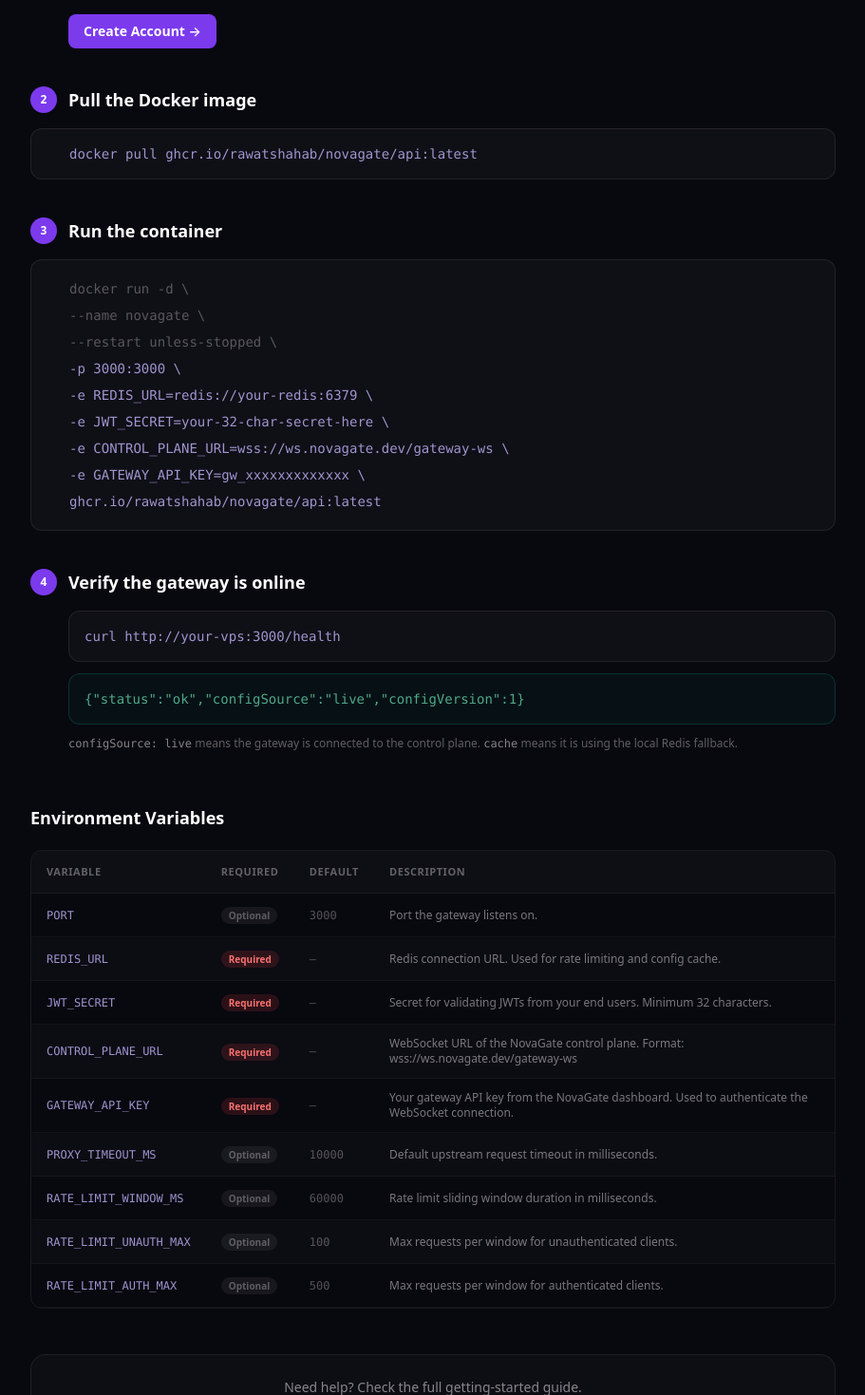
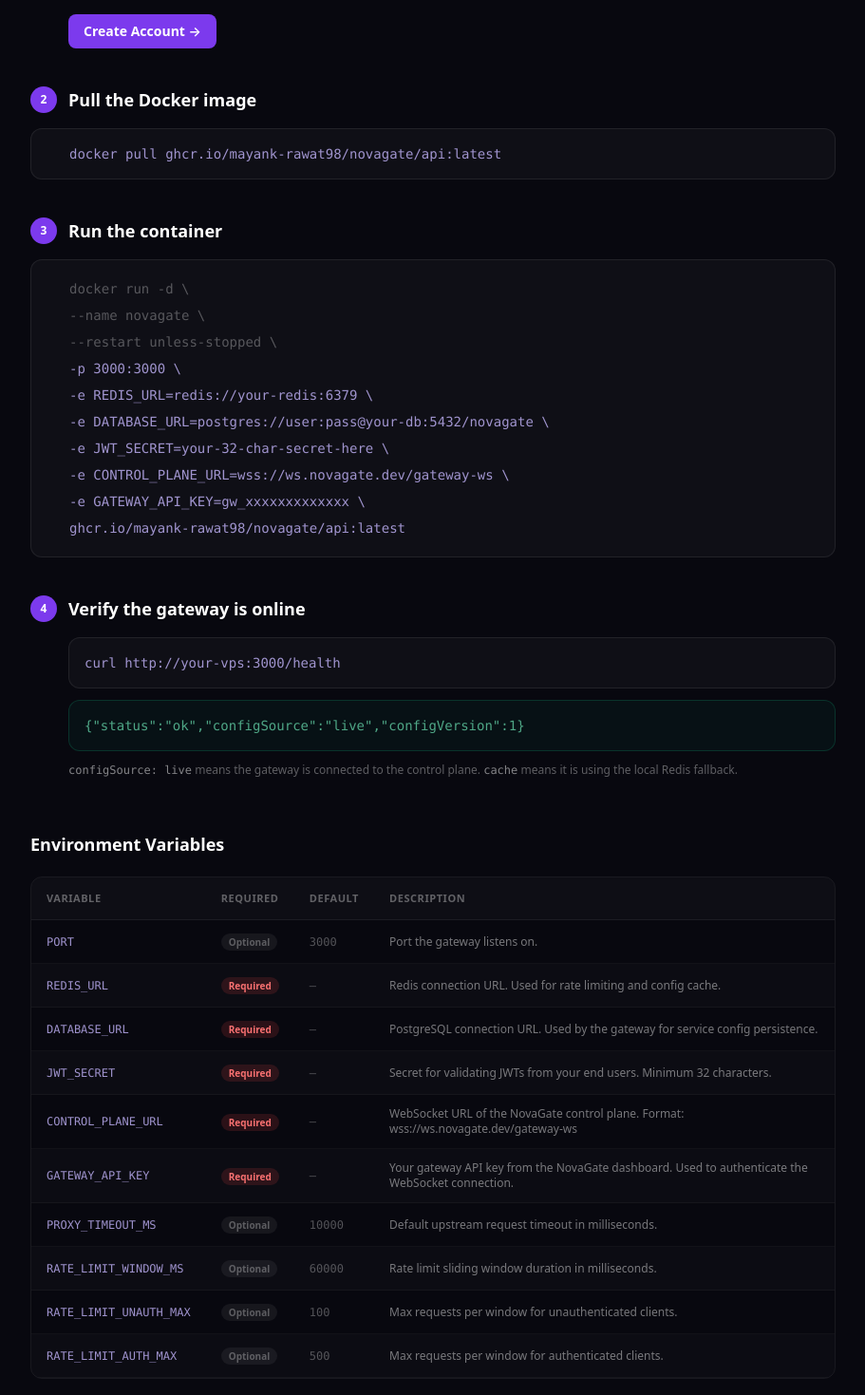
Before and after one commit to mayank-rawat98/NovaGate, a Next.js app in the folder apps/dashboard/: page /docker in a window 1280 px wide. Shown: the part 441-1910 px from the top of the page at 95% size, without its empty margins (184-1095 px from the left). Built offline with nearby package versions, Linux system fonts and the light colour scheme.

Commit message:
chore(dashbaord): update docs and github username

```diff
--- a/apps/dashboard/src/app/(dashboard)/settings/page.tsx
+++ b/apps/dashboard/src/app/(dashboard)/settings/page.tsx
@@ -12,7 +12,7 @@
 import { getTenantId } from '../../../lib/auth';
 
 const CONTROL_PLANE_WS_URL = 'wss://ws.novagate.dev/gateway-ws';
-const GATEWAY_IMAGE = 'ghcr.io/rawatshahab/novagate/api:latest';
+const GATEWAY_IMAGE = 'ghcr.io/mayank-rawat98/novagate/api:latest';
 
 function buildDockerCompose(apiKey: string): string {
   return `services:
--- a/apps/dashboard/src/app/docker/page.tsx
+++ b/apps/dashboard/src/app/docker/page.tsx
@@ -18,7 +18,7 @@
   openGraph: {
     title: 'Deploy NovaGate in 5 Minutes — Single Docker Container',
     description:
-      'Pull the image, set four environment variables, run the container. Your API gateway is live in under 5 minutes.',
+      'Pull the image, set five environment variables, run the container. Your API gateway is live in under 5 minutes.',
     url: 'https://novagate.dev/docker',
   },
   alternates: { canonical: 'https://novagate.dev/docker' },
@@ -36,6 +36,12 @@
     required: true,
     default: '—',
     desc: 'Redis connection URL. Used for rate limiting and config cache.',
+  },
+  {
+    name: 'DATABASE_URL',
+    required: true,
+    default: '—',
+    desc: 'PostgreSQL connection URL. Used by the gateway for service config persistence.',
   },
   {
     name: 'JWT_SECRET',
@@ -136,7 +142,7 @@
             <h2 className="text-lg font-bold">Pull the Docker image</h2>
           </div>
           <div className="pl-10 rounded-xl border border-white/[0.08] bg-white/[0.03] p-4 font-mono text-sm text-violet-300/80">
-            docker pull ghcr.io/rawatshahab/novagate/api:latest
+            docker pull ghcr.io/mayank-rawat98/novagate/api:latest
           </div>
         </div>
 
@@ -159,10 +165,12 @@
             <br />
             {'  '}-p 3000:3000 \<br />
             {'  '}-e REDIS_URL=redis://your-redis:6379 \<br />
+            {'  '}-e DATABASE_URL=postgres://user:pass@your-db:5432/novagate \
+            <br />
             {'  '}-e JWT_SECRET=your-32-char-secret-here \<br />
             {'  '}-e CONTROL_PLANE_URL=wss://ws.novagate.dev/gateway-ws \<br />
             {'  '}-e GATEWAY_API_KEY=gw_xxxxxxxxxxxxx \<br />
-            {'  '}ghcr.io/rawatshahab/novagate/api:latest
+            {'  '}ghcr.io/mayank-rawat98/novagate/api:latest
           </div>
         </div>
 
--- a/apps/dashboard/src/app/docs/page.tsx
+++ b/apps/dashboard/src/app/docs/page.tsx
@@ -151,11 +151,13 @@
                 docker run -d --name novagate --restart unless-stopped \<br />
                 {'  '}-p 3000:3000 \<br />
                 {'  '}-e REDIS_URL=redis://your-redis:6379 \<br />
+                {'  '}-e DATABASE_URL=postgres://user:pass@your-db:5432/novagate
+                \<br />
                 {'  '}-e JWT_SECRET=your-32-char-secret \<br />
                 {'  '}-e CONTROL_PLANE_URL=wss://ws.novagate.dev/gateway-ws \
                 <br />
                 {'  '}-e GATEWAY_API_KEY=gw_your_key_here \<br />
-                {'  '}ghcr.io/rawatshahab/novagate/api:latest
+                {'  '}ghcr.io/mayank-rawat98/novagate/api:latest
               </div>
               <p className="mt-3 text-white/40">Verify it started correctly:</p>
               <div className="mt-2 rounded-xl border border-white/[0.08] bg-white/[0.03] p-4 font-mono text-xs text-violet-300/80">
--- a/apps/dashboard/src/app/setup/page.tsx
+++ b/apps/dashboard/src/app/setup/page.tsx
@@ -17,11 +17,12 @@
 function buildDockerCompose(apiKey: string, cpUrl: string): string {
   return `services:
   gateway:
-    image: ghcr.io/rawatshahab/novagate/api:latest
+    image: ghcr.io/mayank-rawat98/novagate/api:latest
     environment:
       GATEWAY_API_KEY: ${apiKey}
       CONTROL_PLANE_URL: ${cpUrl}
       REDIS_URL: redis://redis:6379
+      DATABASE_URL: postgres://user:pass@your-db:5432/novagate
   redis:
     image: redis:7-alpine
     volumes: [redis-data:/data]
```
Also changed, not shown: 2 other files (tests, documents, lock files or other folders).
